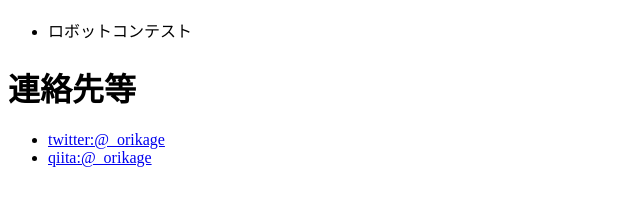
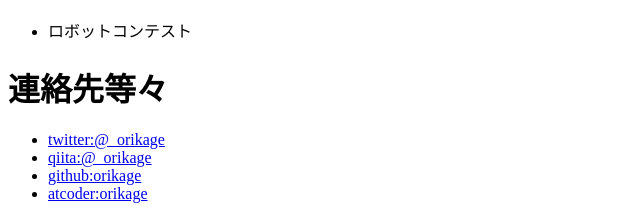
Before and after one commit to orikage/orikage.github.io, a plain HTML site: page index.html in a window 1280 px wide. Shown: the part 666-885 px from the top of the page, without its empty margins (0-640 px from the left). Before the commit the page ends 849 px from the top, so only its background shows below. Drawn offline with Linux system fonts and the light colour scheme.

Commit message:
Update index.html
連絡先追記

```diff
--- a/index.html
+++ b/index.html
@@ -32,10 +32,12 @@
     <ul>
       <li>ロボットコンテスト</li>
     </ul>
-    <h1>連絡先等</h1>
+    <h1>連絡先等々</h1>
     <ul>
       <li><a href="https://twitter.com/_orikage">twitter:@_orikage</a></li>
       <li><a href="https://qiita.com/_orikage">qiita:@_orikage</a></li>
+      <li><a href="https://github.com/orikage">github:orikage</a></li>
+      <li><a href="https://atcoder.jp/users/orikage">atcoder:orikage</a></li>
     </ul>
   </body>
 </html>
```
